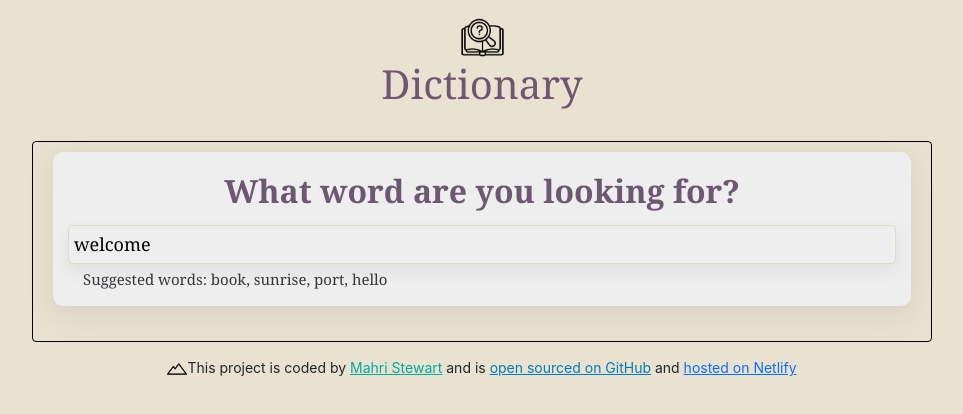
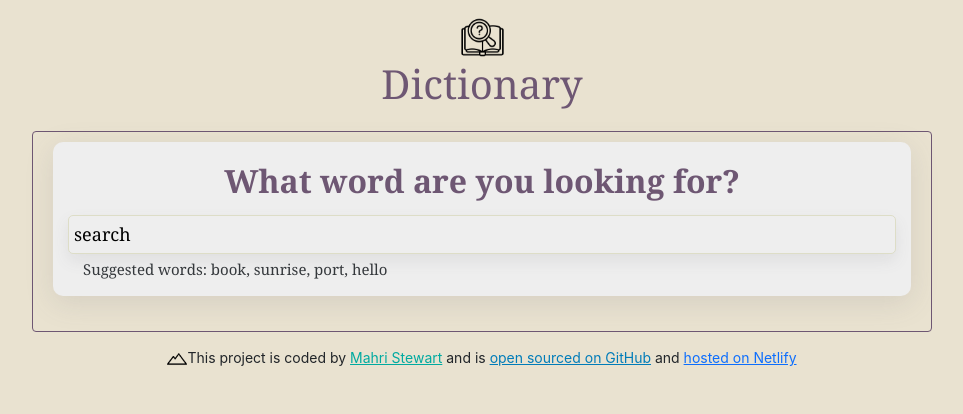
Before and after one commit to MahriScot/react_dictionary_project, a React (Create React App) app: page / in a window 1280 px wide. Shown: the top 414 px of the page, without its empty margins (158-1121 px from the left). Built offline with nearby package versions, Linux system fonts and the light colour scheme; no server answers.

Commit message:
header and border colours changed

```diff
--- a/src/App.css
+++ b/src/App.css
@@ -3,7 +3,7 @@ body {
 }
 
 .container {
-  border: 1px solid black;
+  border: 1px solid #6e5773;
   border-radius: 4px;
   margin: 10px auto 5px;
   padding: 0 10px 10px;
@@ -21,7 +21,7 @@ body {
   color: #6e5773;
   text-align: center;
   margin: 0 auto;
-  padding: 15px;
+  padding: 15px 15px 5px;
   font-family: Georgia, "Times New Roman", Times, serif;
   line-height: 1.5;
 }
--- a/src/App.js
+++ b/src/App.js
@@ -5,14 +5,13 @@ export default function App() {
   return (
     <div className="App">
       <header className="app_header">
-        <span>
-          <img src="images/dictionary.png" alt="dictionary" width="45"></img>
-        </span>
+        <img src="images/dictionary.png" alt="dictionary" width="45"></img>
+        <br />
         <h1>Dictionary</h1>
       </header>
       <div className="container">
         <main>
-          <Dictionary className="Dictionary" defaultKeyword="welcome" />
+          <Dictionary className="Dictionary" defaultKeyword="search" />
         </main>
       </div>
       <footer>
--- a/src/Meaning.css
+++ b/src/Meaning.css
@@ -16,4 +16,5 @@
   font-size: 18px;
   opacity: 0.7;
   font-style: italic;
+  padding-left: 15px;
 }
--- a/src/Phonetic.js
+++ b/src/Phonetic.js
@@ -7,7 +7,7 @@ export default function Phonetic(props) {
     <div className="Phonetic">
       <span className="text">{props.phonetic.text} </span>
       <a href={props.phonetic.audio} target="_blank" rel="noreferrer">
-        - Listen
+        Listen
       </a>
     </div>
   );
```
